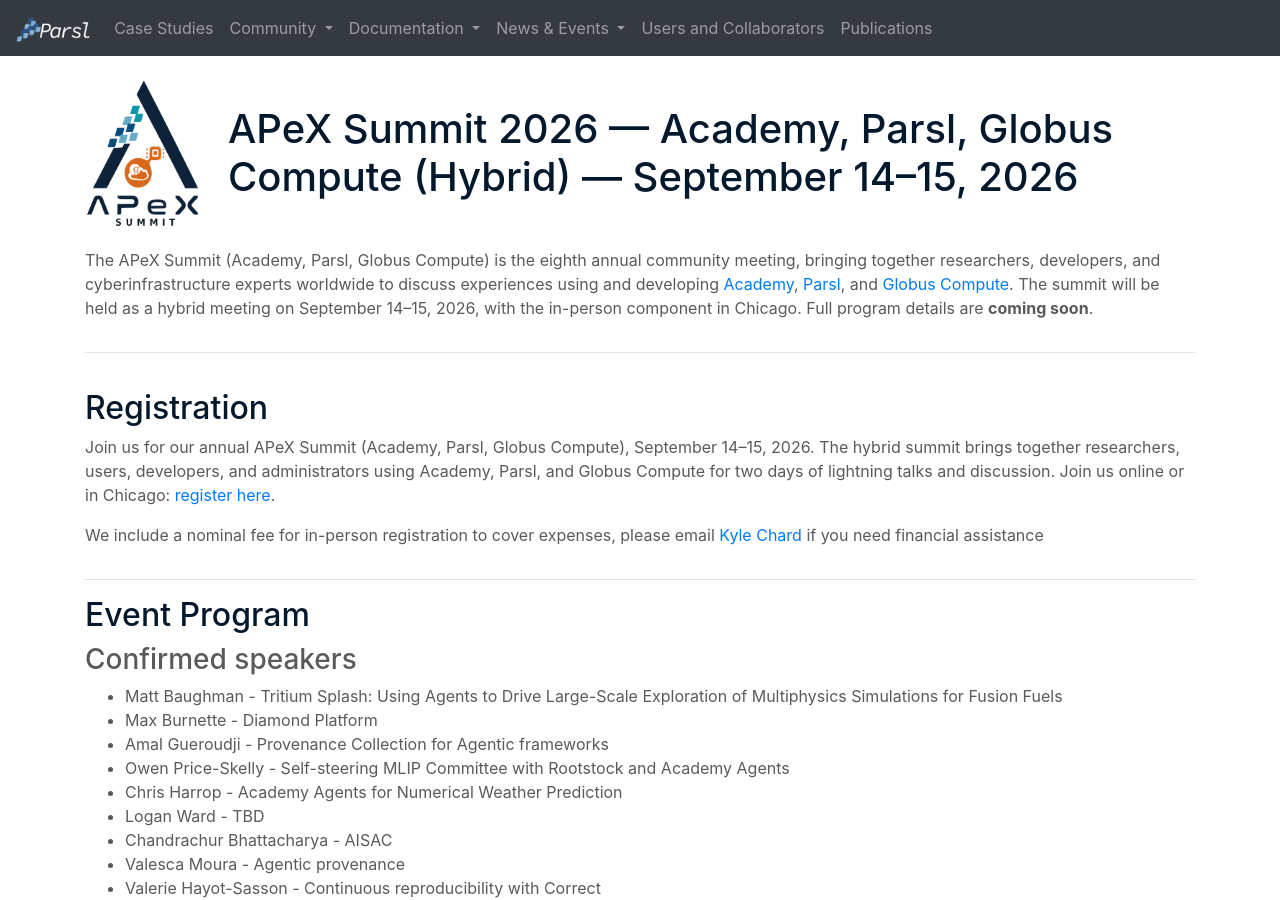
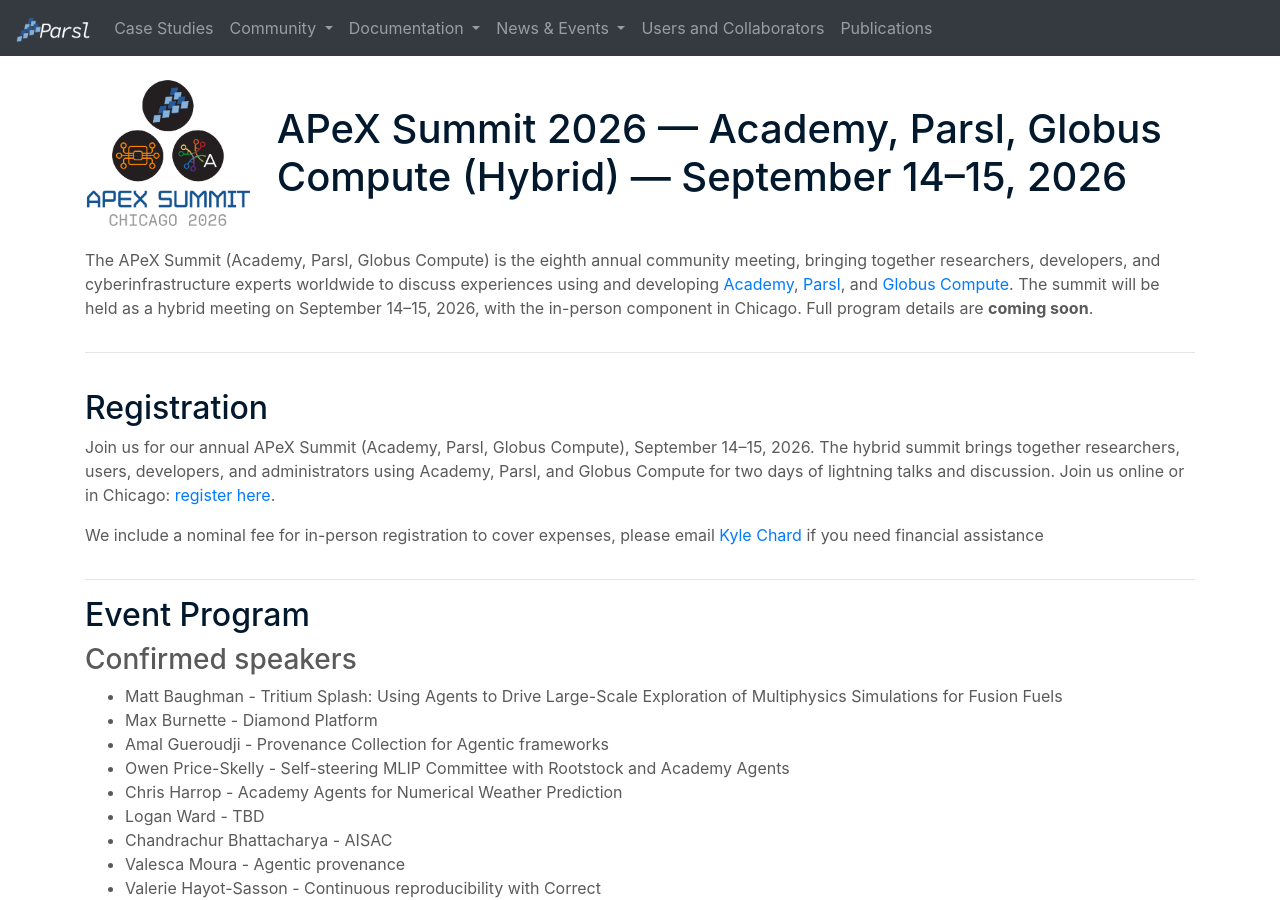
Before and after one commit to Parsl/parsl.github.io, a Jekyll site: the page built from parslfest/apex2026.html, in a window 1280 px wide and 900 px high. Built offline with Jekyll 4.4.1, drawn with Linux system fonts in a browser that asks for light colours.

Commit message:
Replace logo with new apex logo

```diff
--- a/parslfest/apex2026.html
+++ b/parslfest/apex2026.html
@@ -20,7 +20,7 @@
   <div class="row" style="padding-top: 20px">
     <div class="col-lg-12">
       <div class="d-flex flex-column flex-md-row align-items-center justify-content-center text-center text-md-left" style="gap: 25px;">
-        <img class="flex-shrink-0" src="2026/images/logo2.png" alt="APeX Summit 2026 logo" style="max-height: 150px;" />
+        <img class="flex-shrink-0" src="2026/images/apex_logo.png" alt="APeX Summit 2026 logo" style="max-height: 150px;" />
         <h1 style="color: #02182D; margin-bottom: 0;">APeX Summit 2026 &mdash; Academy, Parsl, Globus Compute (Hybrid) &mdash; September 14&ndash;15, 2026</h1>
       </div>
     </div>
```
